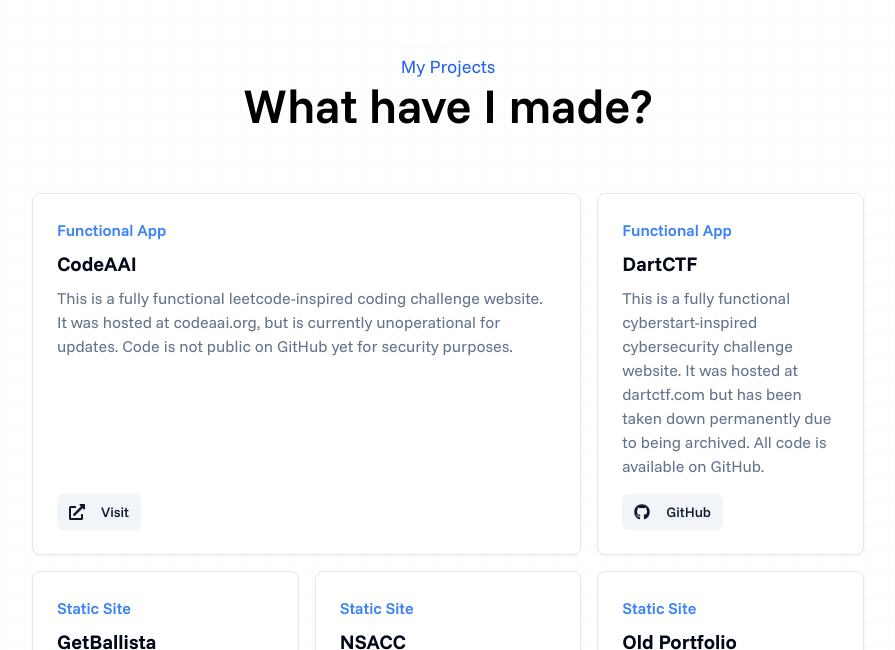
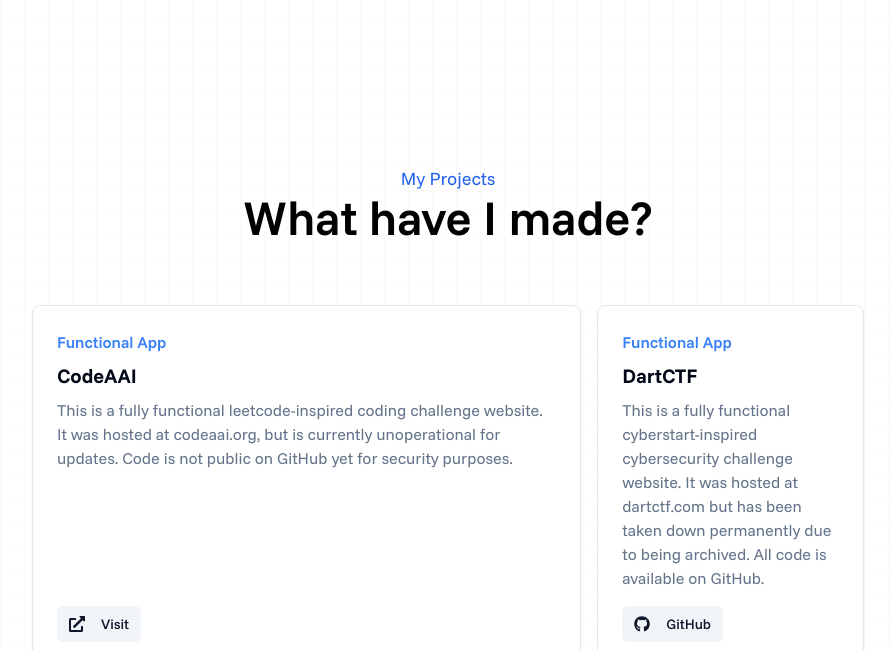
Before and after one commit to KeshavCode6/Portfolio, a Next.js app: page / in a window 1280 px wide. Shown: the part 1610-2260 px from the top of the page, without its empty margins (192-1087 px from the left). Built offline with nearby package versions, Linux system fonts and the light colour scheme.

Commit message:
padding fix ocd

```diff
--- a/src/components/sections/projects.tsx
+++ b/src/components/sections/projects.tsx
@@ -73,7 +73,7 @@
     const inView = useInView(ref, { once: true })
 
     return (
-        <div className="flex flex-col w-full items-center py-16 pb-24  xl:px-16" id="projects">
+        <div className="flex flex-col w-full items-center py-16 pt-44 pb-24  xl:px-16" id="projects">
             <p className="text-primary text-base sm:text-lg">My Projects</p>
             <h2 className="font-semibold text-3xl sm:text-4xl md:text-5xl mb-8 text-center">What have I made?</h2>
             <div className="grid grid-cols-3 2xl:grid-cols-3 gap-4 mt-8 px-8 z-40 md:mx-32" ref={ref}>
```
